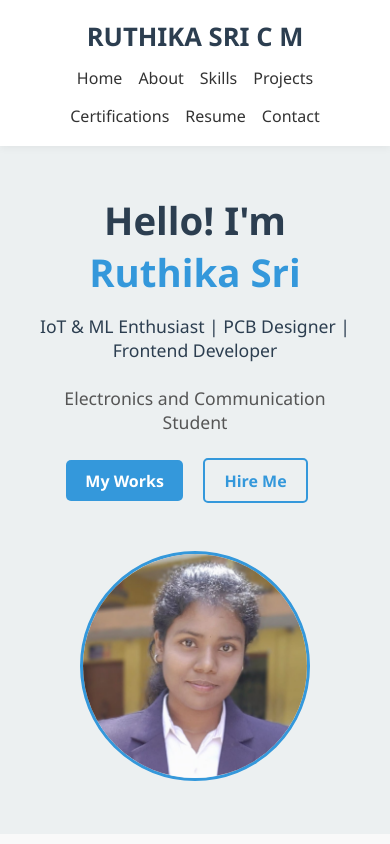
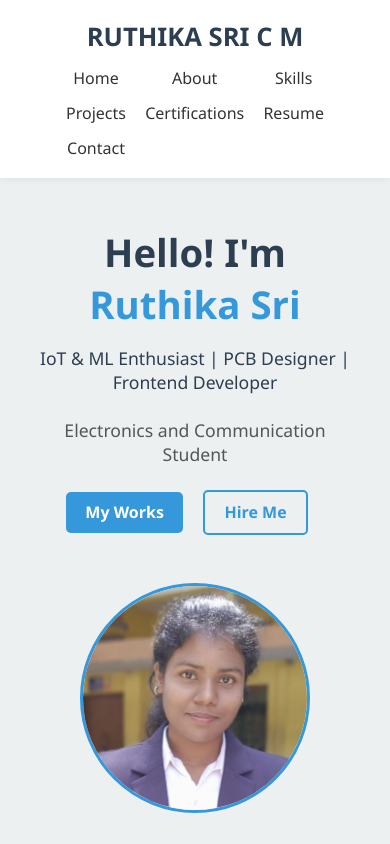
Before and after one commit to ruthikasri/RuthikaSri_Portfolio, a plain HTML site: page index.html in a window 390 px wide. Shown: the top 844 px of the page. Drawn offline with nearby package versions, Linux system fonts and the light colour scheme.

Commit message:
style.css

```diff
--- a/style.css
+++ b/style.css
@@ -337,11 +337,12 @@ footer {
   }
 
   nav ul {
-    flex-wrap: wrap;
-    justify-content: center;
-    text-align: center;
-    gap: 1rem;
-  }
+  display: grid;
+  grid-template-columns: repeat(3, auto);
+  gap: 0.8rem 1.2rem;
+  justify-content: center;
+  text-align: center;
+}
 
   .intro {
     flex-direction: column;
```
